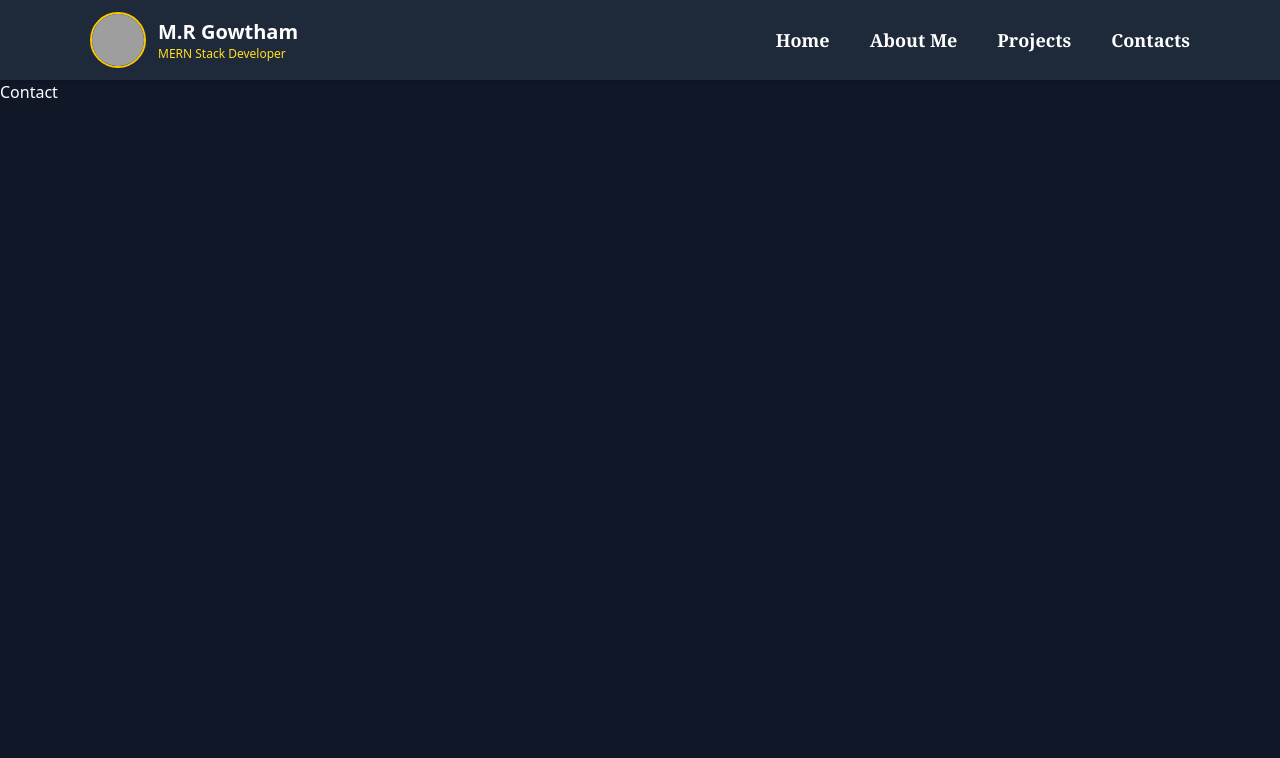
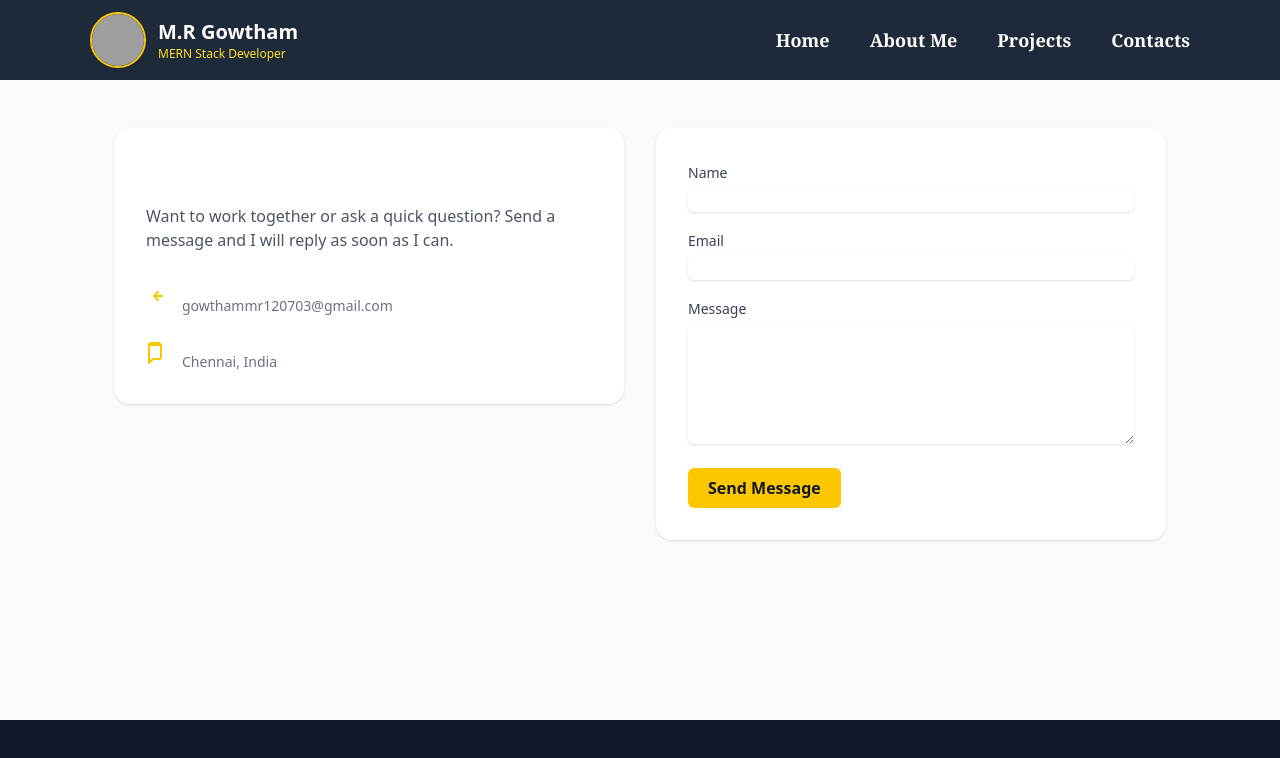
Before and after one commit to mrgowtham120703/M.R-Gowtham_Portfolio, a React (Vite) app: page /contact in a window 1280 px wide. Shown: the top 758 px of the page. Built offline with nearby package versions, Linux system fonts and the light colour scheme; grey boxes are pictures that could not be loaded.

Commit message:
pages/Contact.jsx created

```diff
--- a/src/pages/Contact.jsx
+++ b/src/pages/Contact.jsx
@@ -1,9 +1,71 @@
-import React from 'react'
+import React, { useState } from 'react'
 
-const Contact = () => {
+export default function Contact() {
+  const [form, setForm] = useState({ name: '', email: '', message: '' })
+  const [status, setStatus] = useState(null)
+
+  function handleChange(e) {
+    setForm((s) => ({ ...s, [e.target.name]: e.target.value }))
+  }
+
+  function handleSubmit(e) {
+    e.preventDefault()
+    // placeholder: integrate your email/service here
+    setStatus('Thanks — message received (demo)')
+    setForm({ name: '', email: '', message: '' })
+    setTimeout(() => setStatus(null), 4000)
+  }
+
   return (
-    <div>Contact</div>
+    <main className="min-h-[80vh] bg-gray-50 py-12">
+      <div className="container mx-auto px-6">
+        <div className="grid grid-cols-1 md:grid-cols-2 gap-8 items-start">
+          <div className="bg-white rounded-2xl shadow p-8">
+            <h1 className="text-2xl font-bold">Contact</h1>
+            <p className="mt-3 text-gray-600">Want to work together or ask a quick question? Send a message and I will reply as soon as I can.</p>
+
+            <div className="mt-6 space-y-4">
+              <div className="flex items-center gap-3">
+                <svg className="w-6 h-6 text-yellow-400" fill="none" stroke="currentColor" viewBox="0 0 24 24"><path strokeLinecap="round" strokeLinejoin="round" strokeWidth={2} d="M16 12H8m0 0l4-4m-4 4l4 4" /></svg>
+                <div>
+                  <div className="text-sm font-semibold">Email</div>
+                  <div className="text-sm text-gray-500">gowthammr120703@gmail.com</div>
+                </div>
+              </div>
+
+              <div className="flex items-center gap-3">
+                <svg className="w-6 h-6 text-yellow-400" fill="none" stroke="currentColor" viewBox="0 0 24 24"><path strokeLinecap="round" strokeLinejoin="round" strokeWidth={2} d="M3 5h12M9 3v2m6 0v12a2 2 0 01-2 2H7l-4 4V5a2 2 0 012-2h8z" /></svg>
+                <div>
+                  <div className="text-sm font-semibold">Location</div>
+                  <div className="text-sm text-gray-500">Chennai, India</div>
+                </div>
+              </div>
+            </div>
+          </div>
+
+          <form onSubmit={handleSubmit} className="bg-white rounded-2xl shadow p-8">
+            <label className="block">
+              <span className="text-sm font-medium text-gray-700">Name</span>
+              <input name="name" value={form.name} onChange={handleChange} required className="mt-1 block w-full rounded-md border-gray-200 shadow-sm focus:ring-yellow-400 focus:border-yellow-400" />
+            </label>
+
+            <label className="block mt-4">
+              <span className="text-sm font-medium text-gray-700">Email</span>
+              <input name="email" type="email" value={form.email} onChange={handleChange} required className="mt-1 block w-full rounded-md border-gray-200 shadow-sm focus:ring-yellow-400 focus:border-yellow-400" />
+            </label>
+
+            <label className="block mt-4">
+              <span className="text-sm font-medium text-gray-700">Message</span>
+              <textarea name="message" rows={5} value={form.message} onChange={handleChange} required className="mt-1 block w-full rounded-md border-gray-200 shadow-sm focus:ring-yellow-400 focus:border-yellow-400" />
+            </label>
+
+            <div className="mt-6 flex items-center justify-between">
+              <button type="submit" className="px-5 py-2 bg-yellow-400 text-gray-900 font-semibold rounded-md">Send Message</button>
+              {status && <div className="text-sm text-green-600">{status}</div>}
+            </div>
+          </form>
+        </div>
+      </div>
+    </main>
   )
 }
-
-export default Contact
```
